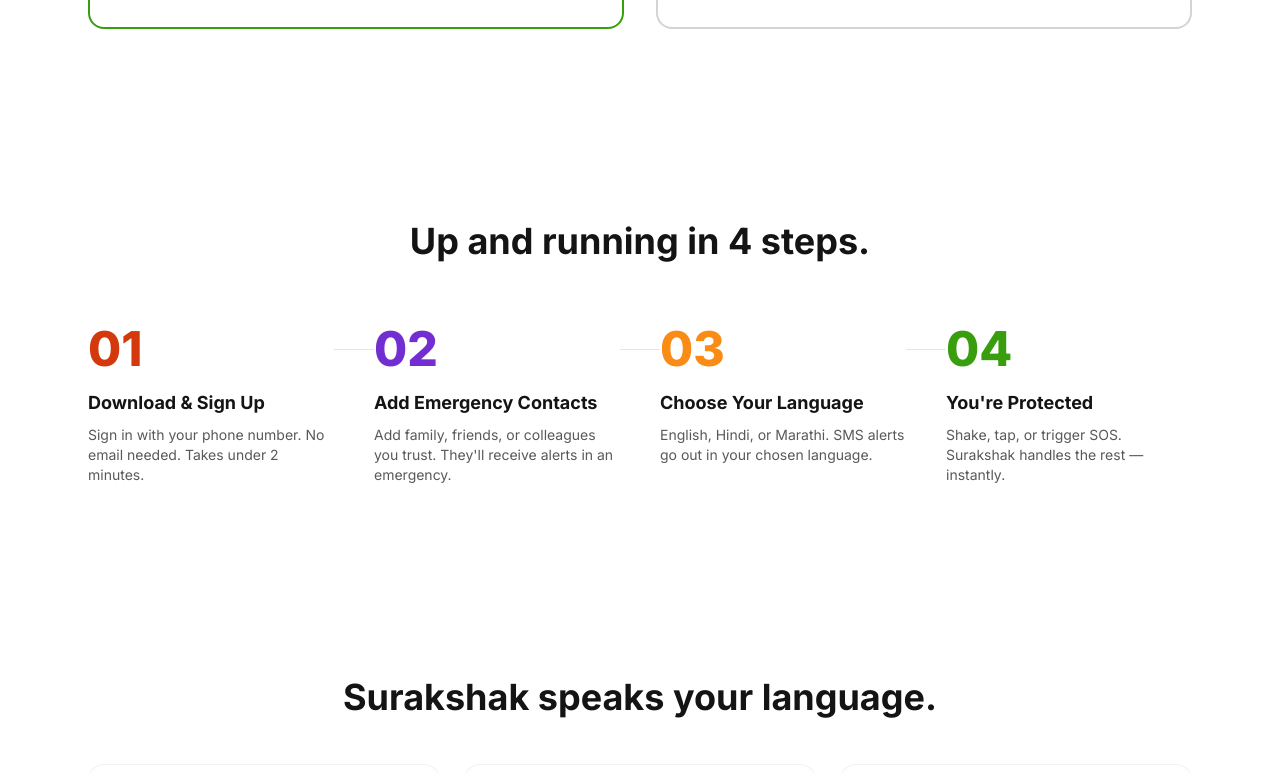
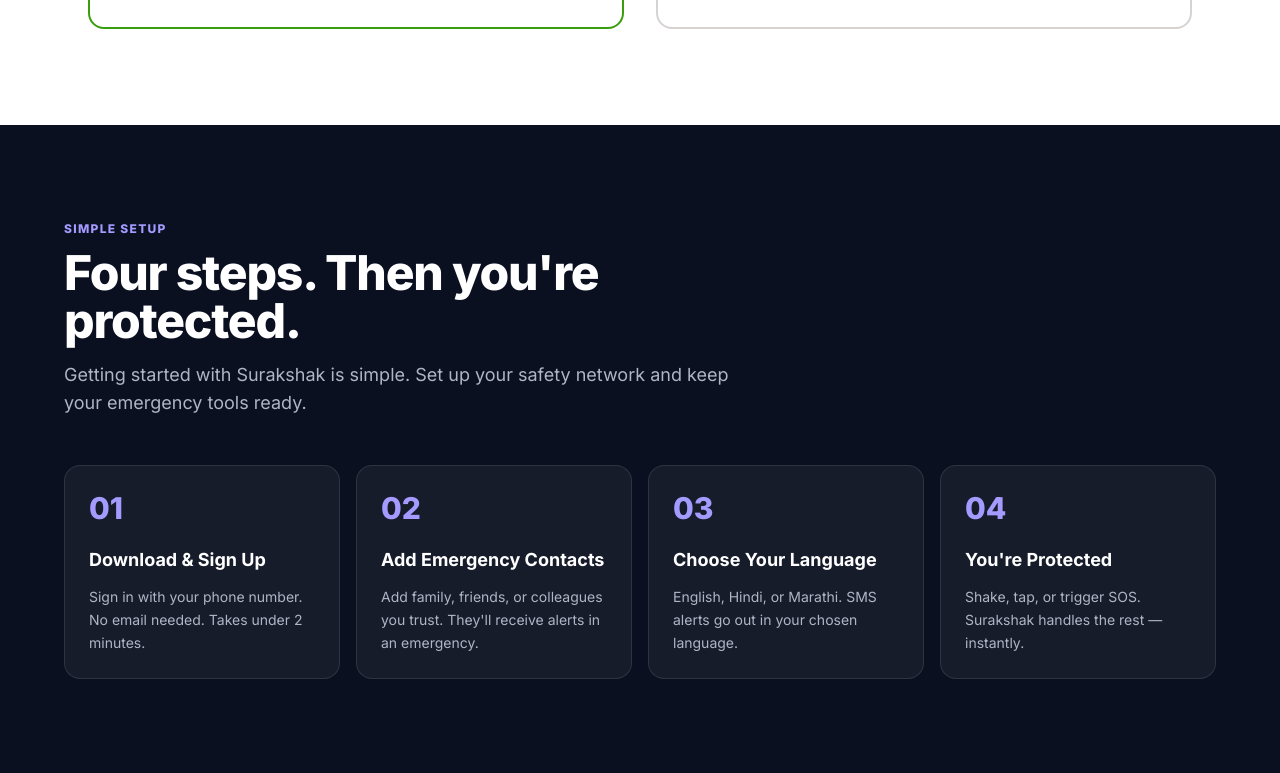
Before and after one commit to surakshak-redx-org/landing, a Next.js app: page / in a window 1280 px wide. Shown: the part 2840-3613 px from the top of the page. Built offline with nearby package versions, Linux system fonts and the light colour scheme.

Commit message:
Refactor HowItWorks component layout and styles

```diff
--- a/src/components/sections/HowItWorks.tsx
+++ b/src/components/sections/HowItWorks.tsx
@@ -2,46 +2,79 @@
 
 import { motion } from 'framer-motion';
 
-import { FADE_UP, STAGGER_CONTAINER, useScrollAnimation } from '@/hooks/useScrollAnimation';
+import {
+  FADE_UP,
+  STAGGER_CONTAINER,
+  useScrollAnimation,
+} from '@/hooks/useScrollAnimation';
 import { HOW_IT_WORKS } from '@/constants';
+
+const STEP_COLOR_CLASSES = [
+  'text-[#a59aff]',
+  'text-[#a59aff]',
+  'text-[#a59aff]',
+  'text-[#a59aff]',
+] as const;
 
 export default function HowItWorks(): React.JSX.Element {
   const { ref, isInView } = useScrollAnimation();
 
   return (
-    <div className="mx-auto max-w-6xl px-6 py-24">
-      <h2 className="text-center text-4xl font-bold text-ink">Up and running in 4 steps.</h2>
+    <section
+      id="how-it-works"
+      className="bg-[#0b1020] py-24 text-white"
+    >
+      <div className="mx-auto w-[92%] max-w-6xl">
 
+        {/* Section Heading */}
+        <div className="mb-12 max-w-3xl">
+          <p className="text-xs font-extrabold uppercase tracking-[1.3px] text-[#a59aff]">
+            Simple Setup
+          </p>
+
+          <h2 className="mt-3 text-3xl font-extrabold tracking-tight text-white sm:text-4xl lg:text-5xl">
+            Four steps. Then you're protected.
+          </h2>
+
+          <p className="mt-4 max-w-2xl text-base leading-relaxed text-[#aeb5c5] sm:text-lg">
+            Getting started with Surakshak is simple. Set up your safety
+            network and keep your emergency tools ready.
+          </p>
+        </div>
+
+        {/* Steps */}
         <motion.div
           ref={ref}
           variants={STAGGER_CONTAINER}
           initial="hidden"
           animate={isInView ? 'visible' : 'hidden'}
-        className="mt-16 grid grid-cols-1 gap-10 lg:grid-cols-4"
+          className="grid grid-cols-1 gap-4 sm:grid-cols-2 lg:grid-cols-4"
         >
           {HOW_IT_WORKS.map((step, index) => (
-          <motion.div key={step.step} variants={FADE_UP} className="relative">
-            {index < HOW_IT_WORKS.length - 1 && (
+            <motion.div
+              key={step.step}
+              variants={FADE_UP}
+              whileHover={{ y: -4 }}
+              className="rounded-2xl border border-white/10 bg-white/[0.05] p-6 transition-colors duration-300 hover:bg-white/[0.09]"
+            >
               <span
-                className="absolute top-6 left-full hidden h-px w-10 bg-stone-200 lg:block"
-                aria-hidden="true"
-              />
-            )}
-            <span className={`text-5xl font-extrabold ${STEP_COLOR_CLASSES[index]}`}>
-              {step.step}
+                className={`text-3xl font-extrabold ${STEP_COLOR_CLASSES[index]}`}
+              >
+                {String(step.step).padStart(2, '0')}
               </span>
-            <h3 className="mt-4 text-lg font-bold text-ink">{step.title}</h3>
-            <p className="mt-2 text-sm text-stone">{step.description}</p>
+
+              <h3 className="mt-5 text-lg font-bold text-white">
+                {step.title}
+              </h3>
+
+              <p className="mt-3 text-sm leading-relaxed text-[#aeb5c5]">
+                {step.description}
+              </p>
             </motion.div>
           ))}
         </motion.div>
+
       </div>
+    </section>
   );
 }
-
-const STEP_COLOR_CLASSES = [
-  'text-primary-red',
-  'text-shakti-purple',
-  'text-saffron',
-  'text-forest-green',
-] as const;
```
Lines whose indentation alone changed are shown as unchanged.
